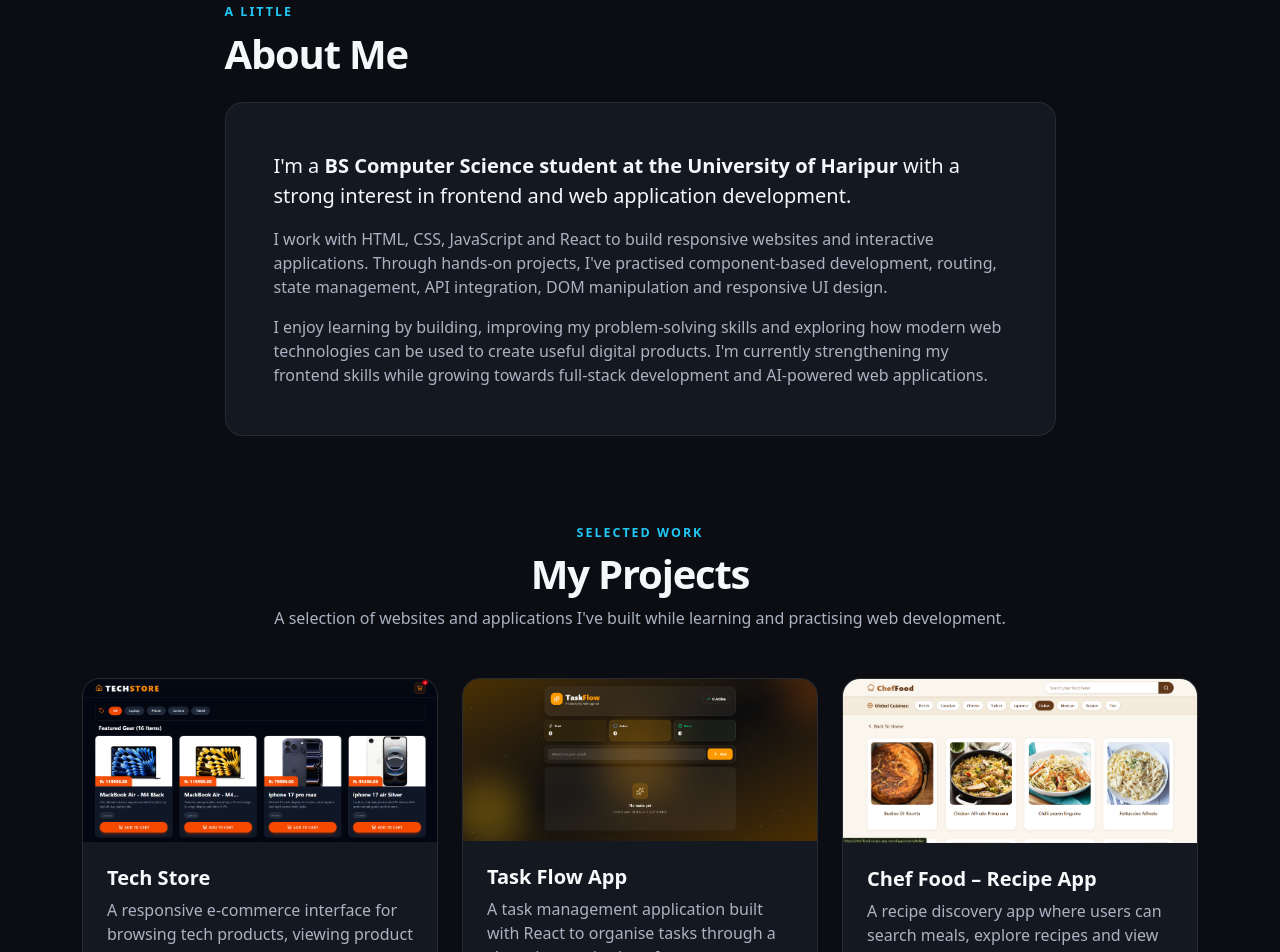
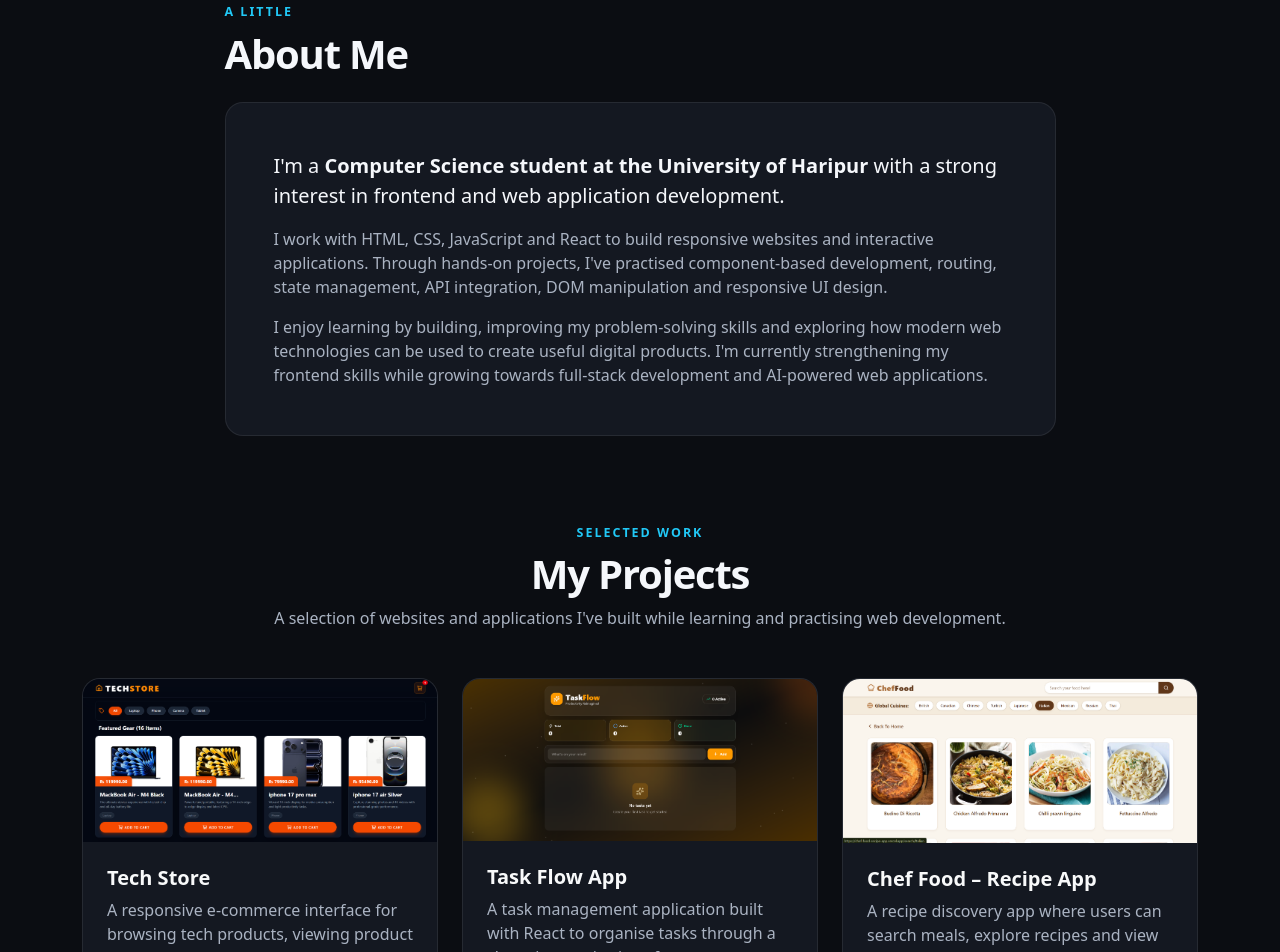
Before and after one commit to uroojrizwan-sketch/Portfolio-Website, a plain HTML site: page index.html in a window 1280 px wide. Shown: the part 885-1837 px from the top of the page. Drawn offline with nearby package versions, Linux system fonts and the light colour scheme.

Commit message:
Update index.html

```diff
--- a/index.html
+++ b/index.html
@@ -356,7 +356,7 @@
                         <div class="surface p-4 p-md-5">
 
                             <p class="fs-5">
-                                I'm a <strong>BS Computer Science student at the University of Haripur</strong>
+                                I'm a <strong>Computer Science student at the University of Haripur</strong>
                                 with a strong interest in frontend and web application development.
                             </p>
 
```
